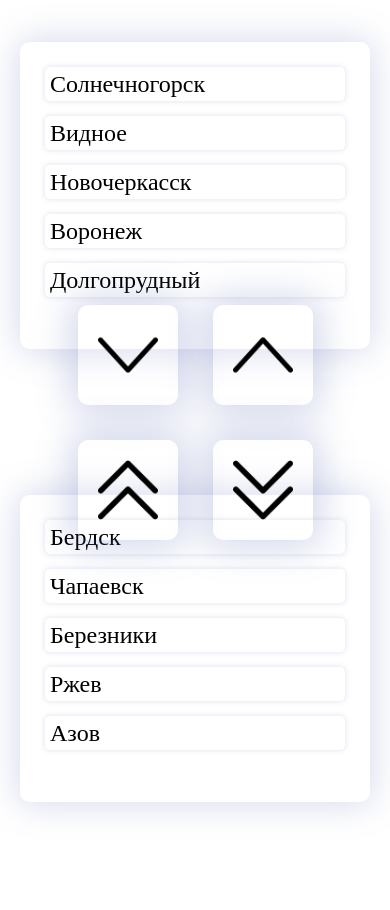
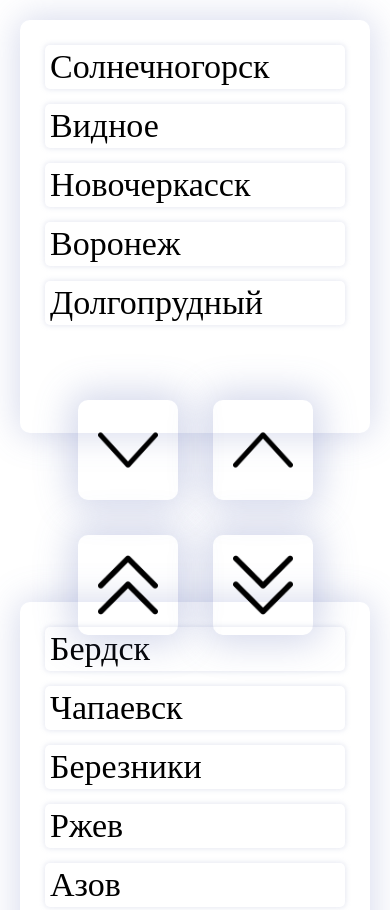
Before and after one commit to Tira23/Arkan_test_purejs, a plain HTML site: page index.html in a window 390 px wide. Shown: the top 910 px of the page. Before the commit the page ends 844 px from the top, so only its background shows below. Drawn offline with Linux system fonts and the light colour scheme.

Commit message:
fix font size

```diff
--- a/style.scss
+++ b/style.scss
@@ -48,7 +48,7 @@ table {
 
 // дальше идут стили приложения
 body {
-  height: 100vh;
+  height: 100%;
   display: flex;
   justify-content: center;
   align-items: center;
@@ -161,6 +161,10 @@ body {
 }
 
 @media screen and (max-width: 993px) {
+  body{
+    font-size: 34px;
+
+  }
   .wrapper{
     grid-template-columns: 1fr;
     grid-template-rows:  1fr 10% 1fr;;
```
Also changed, not shown: style.css, 1 other file.
